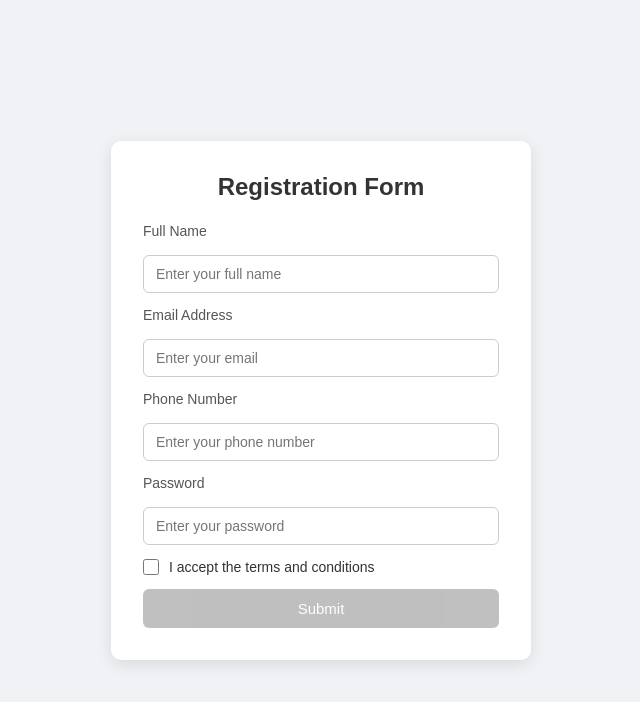
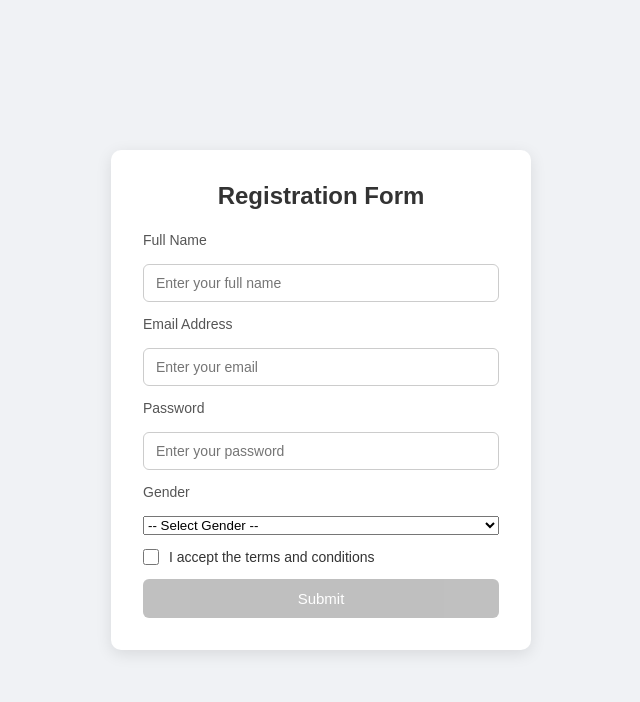
Before and after one commit to acciojob/form-validation-and-submission-zapshooter, a website: page main.html in a window 1280 px wide. Shown: the whole page, without its empty margins (319-959 px from the left). Drawn offline with Linux system fonts and the light colour scheme.

Commit message:
created a submission

```diff
--- a/main.html
+++ b/main.html
@@ -14,11 +14,16 @@
     <label for="email">Email Address</label>
     <input type="email" id="email" name="email" placeholder="Enter your email" required>
 
-    <label for="phone">Phone Number</label>
-    <input type="tel" id="phone" name="phone" placeholder="Enter your phone number" required>
-
     <label for="password">Password</label>
     <input type="password" id="password" name="password" placeholder="Enter your password" required>
+
+    <label for="gender">Gender</label>
+    <select id="gender" name="gender" required>
+      <option value="">-- Select Gender --</option>
+      <option value="Male">Male</option>
+      <option value="Female">Female</option>
+      <option value="Other">Other</option>
+    </select>
 
     <div class="checkbox-wrapper">
       <input type="checkbox" id="terms" name="terms">
--- a/script.js
+++ b/script.js
@@ -1,14 +1,7 @@
-//your JS code here. If required.
 const termsCheckbox = document.getElementById("terms");
 const submitBtn = document.getElementById("submitBtn");
-const form = document.getElementById("myForm");
 
-// Enable submit button only when checkbox is checked
+// Enable/disable submit button based on checkbox state
 termsCheckbox.addEventListener("change", function () {
   submitBtn.disabled = !this.checked;
-
-  // Auto-submit the form when checkbox is checked and all fields are valid
-  if (this.checked && form.checkValidity()) {
-    form.submit();
-  }
 });
```
